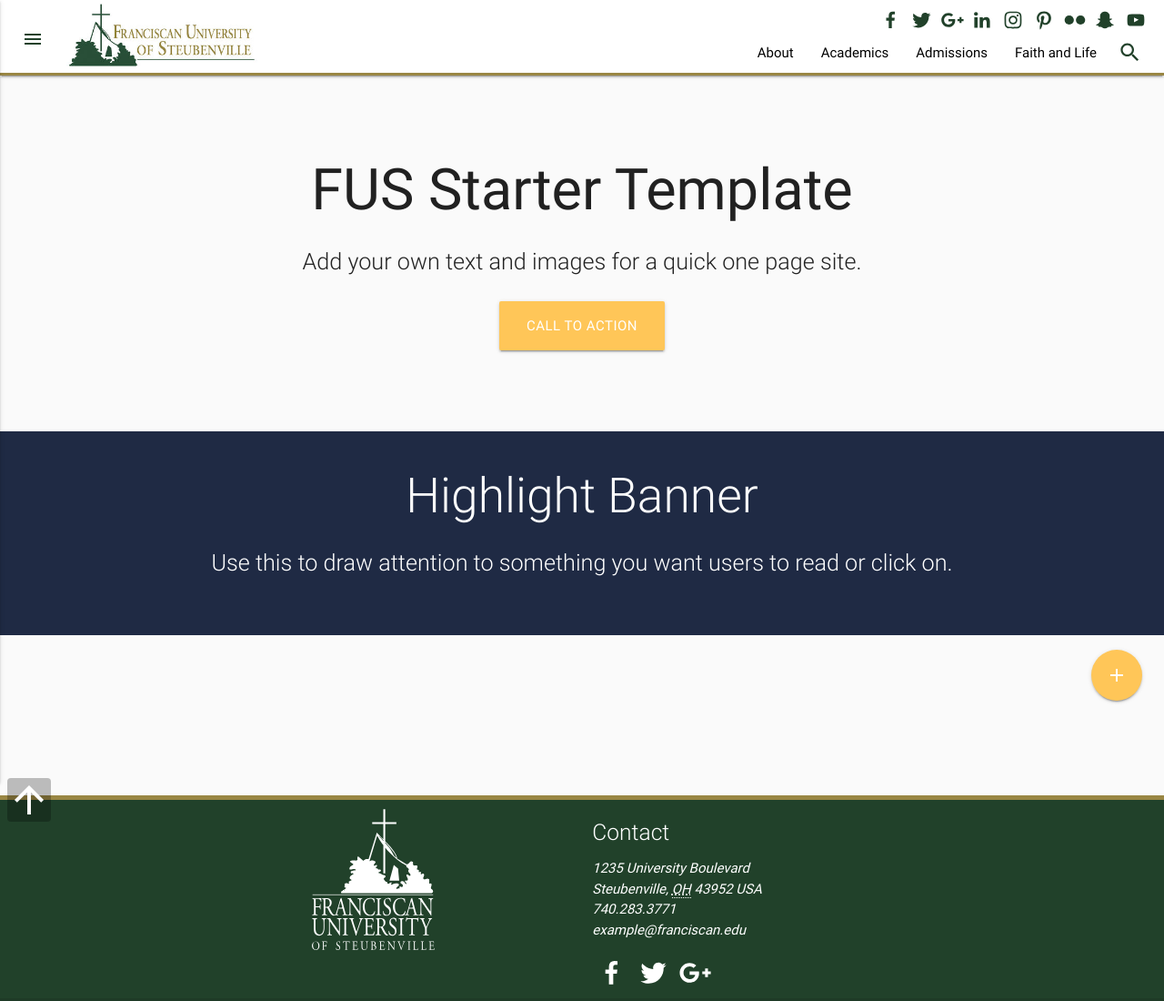
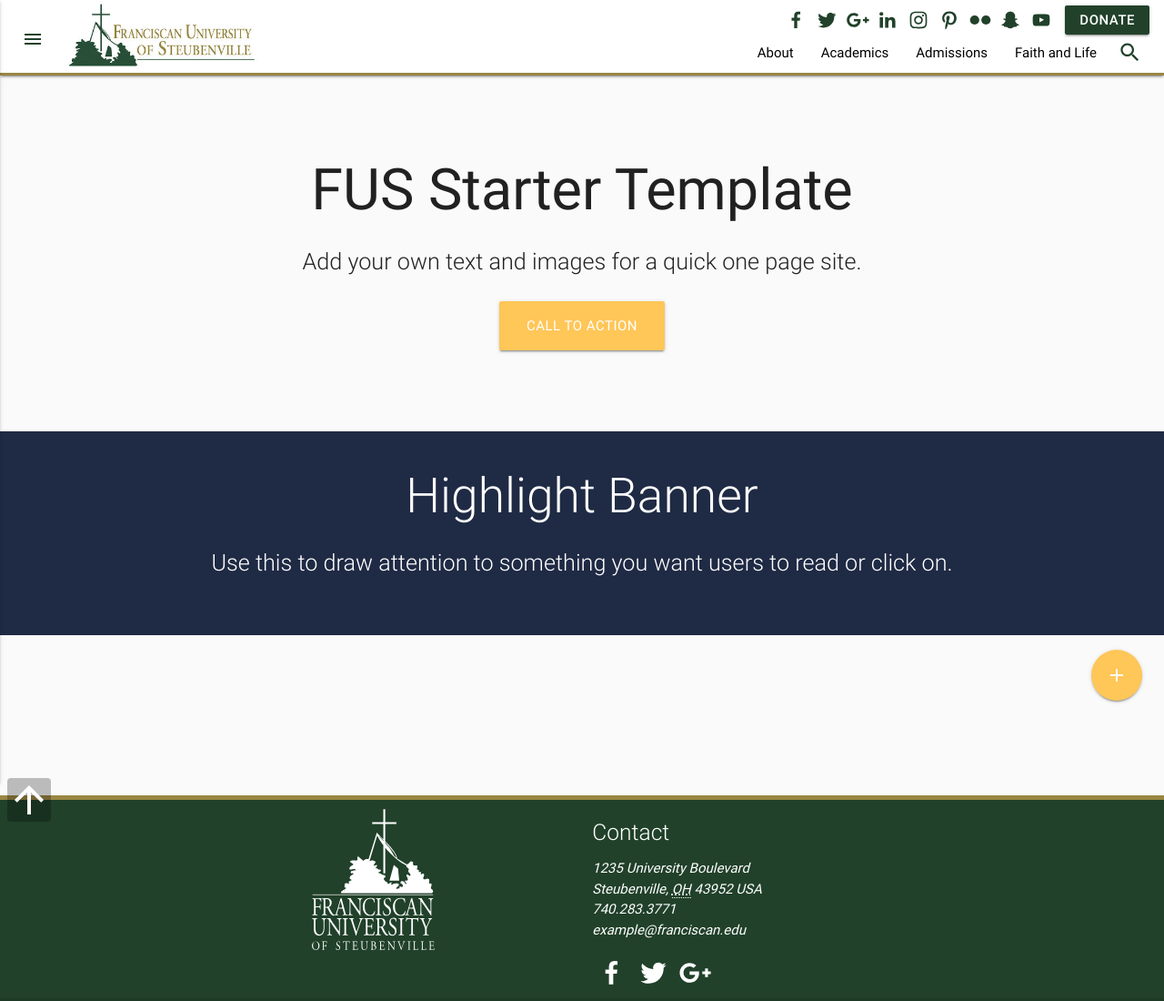
Before and after one commit to fus-marcom/fus-static-template, a website: page app/index.html in a window 1280 px wide. Shown: the top 1100 px of the page at 91% size. Drawn offline with nearby package versions, Linux system fonts and the light colour scheme.

Commit message:
Add donate button in top nav

```diff
--- a/app/index.html
+++ b/app/index.html
@@ -68,7 +68,7 @@
               <path d="M400 224c144 0 201 2 224 25 17 17 26 52.125 26 151s-9 134-26 151c-23 23-80 25-224 25s-201-2-224-25c-17-17-26-52.125-26-151s9-134 26-151c23-23 80-25 224-25zm-52 100v141l135-70z"></path>
               </svg>
               </a>
-              </div>
+            </div>
               <!--
                 Copyright (c) 2016 by Andreas Larsen (http://codepen.io/larsenwork/pen/admEZM)
 
@@ -78,6 +78,7 @@
 
                 THE SOFTWARE IS PROVIDED "AS IS", WITHOUT WARRANTY OF ANY KIND, EXPRESS OR IMPLIED, INCLUDING BUT NOT LIMITED TO THE WARRANTIES OF MERCHANTABILITY, FITNESS FOR A PARTICULAR PURPOSE AND NONINFRINGEMENT. IN NO EVENT SHALL THE AUTHORS OR COPYRIGHT HOLDERS BE LIABLE FOR ANY CLAIM, DAMAGES OR OTHER LIABILITY, WHETHER IN AN ACTION OF CONTRACT, TORT OR OTHERWISE, ARISING FROM, OUT OF OR IN CONNECTION WITH THE SOFTWARE OR THE USE OR OTHER DEALINGS IN THE SOFTWARE.
                 -->
+              <div class="button btn hide-on-med-and-down">Donate</div>
             <ul class="right hide-on-med-and-down top-nav-links">
               <li><a id="about-link" href="#" title="Link One">About</a></li>
               <li><a id="academics-link" href="#" title="Link Two">Academics</a></li>
--- a/app/sass/style.scss
+++ b/app/sass/style.scss
@@ -77,7 +77,7 @@
   .social {
     height: 40px;
     position: absolute;
-    right: 16px;
+    right: 120px;
 
     a {
       svg {
@@ -86,6 +86,24 @@
         // SVG Icon Size
         width: 30px;
       }
+    }
+  }
+
+  .button {
+    position: fixed;
+    right: 16px;
+    top: 6px;
+    background: $fus-green;
+    color: #fff;
+    height: 32px;
+    line-height: 32px;
+    padding: 0 16px;
+    font-weight: 500;
+    text-transform: uppercase;
+
+
+    &:hover {
+      background: $fus-green;
     }
   }
 
```
Also changed, not shown: app/css/style.css.
